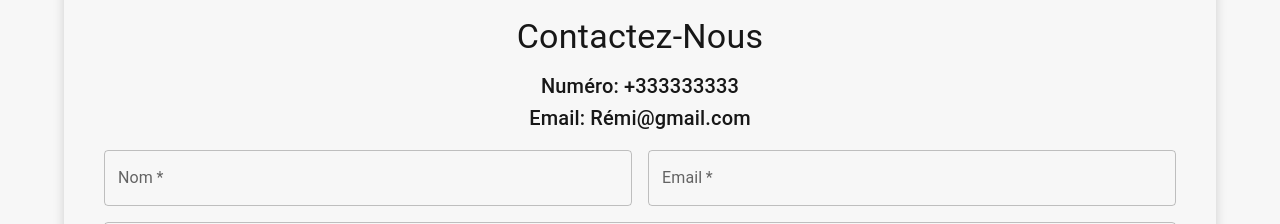
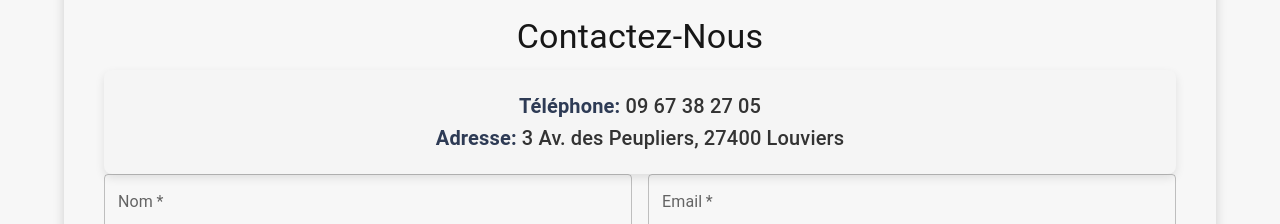
Before and after one commit to Arman70azer/optic-web, a Next.js app: page / in a window 1280 px wide. Shown: the part 1519-1743 px from the top of the page. Built offline with nearby package versions, Linux system fonts and the light colour scheme.

Commit message:
better style for contact number and addr

```diff
--- a/src/app/components/contact.tsx
+++ b/src/app/components/contact.tsx
@@ -1,6 +1,7 @@
 "use client";
 import React, { useState } from "react";
 import { TextField, Button, Box, Typography, Grid } from "@mui/material";
+import styles from "../page.module.css";
 
 export default function ContactSection() {
   const [name, setName] = useState("");
@@ -28,12 +29,14 @@ export default function ContactSection() {
         Contactez-Nous
       </Typography>
 
-      <Typography variant="h6" align="center">
-        Numéro: +333333333
+      <Box className={styles.contactContainer}>
+      <Typography variant="h6" className={styles.contactText}>
+        <span className={styles.contactTextStrong}>Téléphone:</span> 09 67 38 27 05
       </Typography>
-      <Typography variant="h6" align="center" marginBottom={2}>
-        Email: Rémi@gmail.com
+      <Typography variant="h6" className={styles.contactText}>
+        <span className={styles.contactTextStrong}>Adresse:</span> 3 Av. des Peupliers, 27400 Louviers
       </Typography>
+    </Box>
       <form onSubmit={handleSubmit}>
         <Grid container spacing={2}>
           <Grid item xs={12} sm={6}>
--- a/src/app/page.module.css
+++ b/src/app/page.module.css
@@ -200,3 +200,23 @@
     margin: 0; /* Supprime la marge à gauche et à droite sur les petits écrans */
   }
 }
+
+.contactText {
+  font-family: 'Roboto', sans-serif;
+  font-size: 1rem;
+  color: #333; /* Couleur de texte sombre mais pas noire */
+  text-align: center;
+  margin-bottom: 1rem;
+}
+
+.contactTextStrong {
+  font-weight: bold; /* Mettre en gras les informations clés */
+  color: #2e3b55; /* Couleur légèrement plus sombre pour les titres */
+}
+
+.contactContainer {
+  padding: 20px;
+  background-color: #f5f5f5; /* Couleur de fond discrète */
+  border-radius: 8px;
+  box-shadow: 0 4px 10px rgba(0, 0, 0, 0.1); /* Ombre subtile pour l'effet de profondeur */
+}
```
